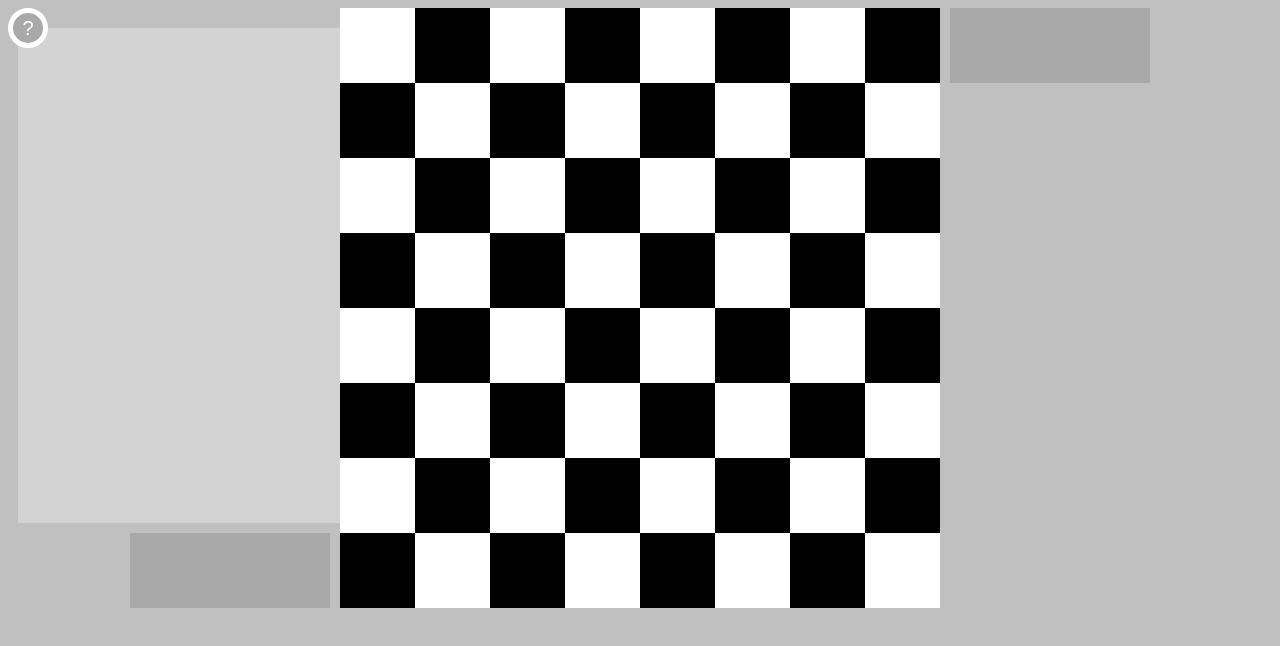
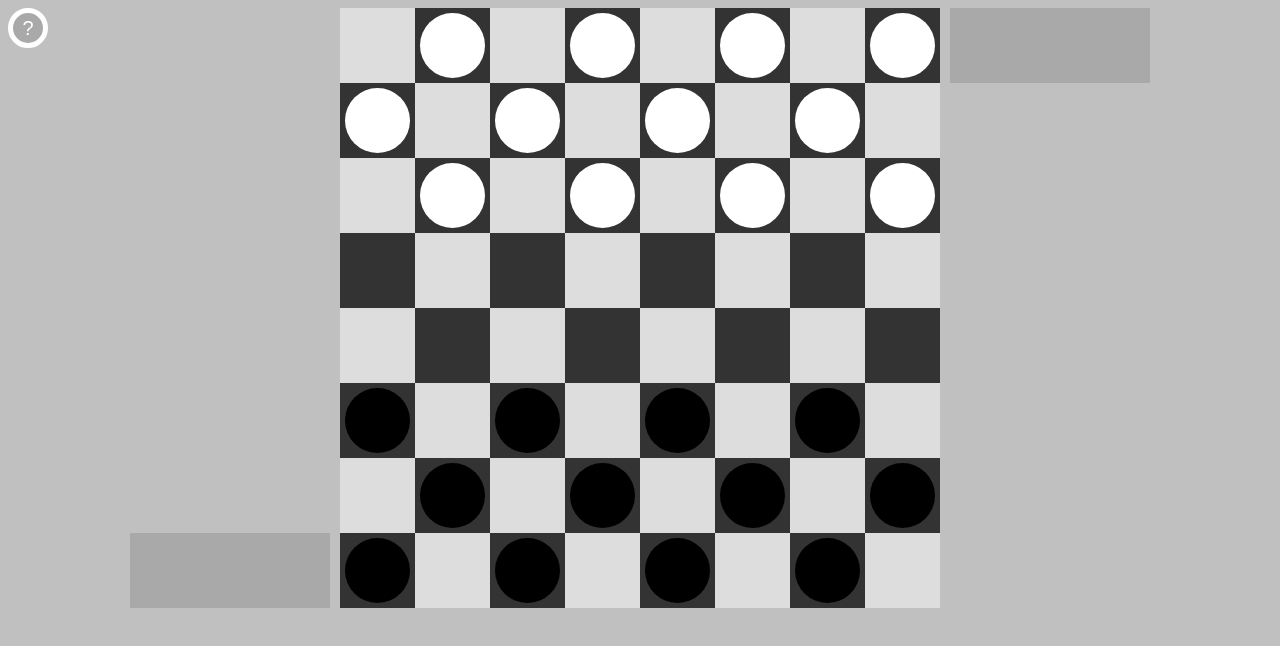
Before and after one commit to markshyzer/Checkers, a plain HTML site: page index.html in a window 1280 px wide. Drawn offline with Linux system fonts and the light colour scheme.

Commit message:
Render initial game state

```diff
--- a/index.html
+++ b/index.html
@@ -19,8 +19,8 @@
             <div id="06" class="square"></div>
             <div id="07" class="square"></div>
 
+            <div id="10" class="square"></div>
             <div id="11" class="square"></div>
-            <div id="10" class="square"></div>
             <div id="12" class="square"></div>
             <div id="13" class="square"></div>
             <div id="14" class="square"></div>
--- a/script.js
+++ b/script.js
@@ -0,0 +1,58 @@
+// Required Constants
+ const drawAt = 20 /*call a draw if this many turns pass without capture*/
+
+
+// Cache le DOM
+let board = document.getElementById('board')
+let helpIcon = document.getElementById('helpicon')
+let menubox = document.getElementById('menubox')
+
+// Application variables
+let gameState = [[0,1,0,1,0,1,0,1],[1,0,1,0,1,0,1,0],[0,1,0,1,0,1,0,1],[0,0,0,0,0,0,0,0],[0,0,0,0,0,0,0,0],[-1,0,-1,0,-1,0,-1,0],[0,-1,0,-1,0,-1,0,-1],[-1,0,-1,0,-1,0,-1,0]]
+let pieceSelected;
+let coordString
+
+helpIcon.addEventListener('click', function() {
+    if (menubox.style.display === "") {
+        menubox.style.display = 'block';
+    } else {
+        menubox.style = `display: "none"`
+    }
+})
+
+render()
+
+board.addEventListener('click', function(square) {
+    if (square.target.classList.contains('piece')) {
+        console.log("Circle on square ", square.target.parentElement.id)
+        pieceSelected = square.target.parentElement.id
+
+        // gameState[Math.floor(pieceSelected/10)][pieceSelected%10]
+
+
+    } else {
+    console.log("Square ", square.target.id)
+    }
+})
+
+console.log(gameState)
+
+
+function render() {
+    gameState.forEach(function(x, xi){
+        x.forEach(function (y, yi){
+            // console.log(x[y])
+            if (y !== 0) {
+                coordString += xi.toString()+ yi.toString()
+                console.log("Player value ", y)
+                console.log("Player position ", xi, yi)
+                document.getElementById(xi.toString() + yi.toString()).innerHTML = `<div class="piece" style="background-color:var(--player${y}color)">`
+
+            }
+
+        })
+    })
+
+}
+
+console.log(gameState)
--- a/styles.css
+++ b/styles.css
@@ -1,8 +1,10 @@
 :root {
-    --black: black;
-    --white: white;
+    --black: #333333;
+    --white: #DDDDDD;
     --boardsize: 600px;
     --squaresize: 75px;
+    --player1color: white;
+    --player-1color: black;
 }
 
 body {
@@ -16,6 +18,7 @@ body {
 }
 
 #menubox {
+    display:none;
     width: 385px;
     height: 495px;
     background-color: lightgray;
@@ -36,7 +39,12 @@ body {
     font-size: 20px;
     color: white;
     text-align: center;
+    user-select: none;
 
+}
+
+#helpicon:hover {
+    background-color: #666666;
 }
 
 #playarea {
@@ -113,3 +121,11 @@ body {
     right: 220px;
     top: -160px;
 }
+
+.piece {
+    width: 65px;
+    height: 65px;
+    background-color: white;
+    margin: 5px;
+    border-radius: 50%;
+}
```
